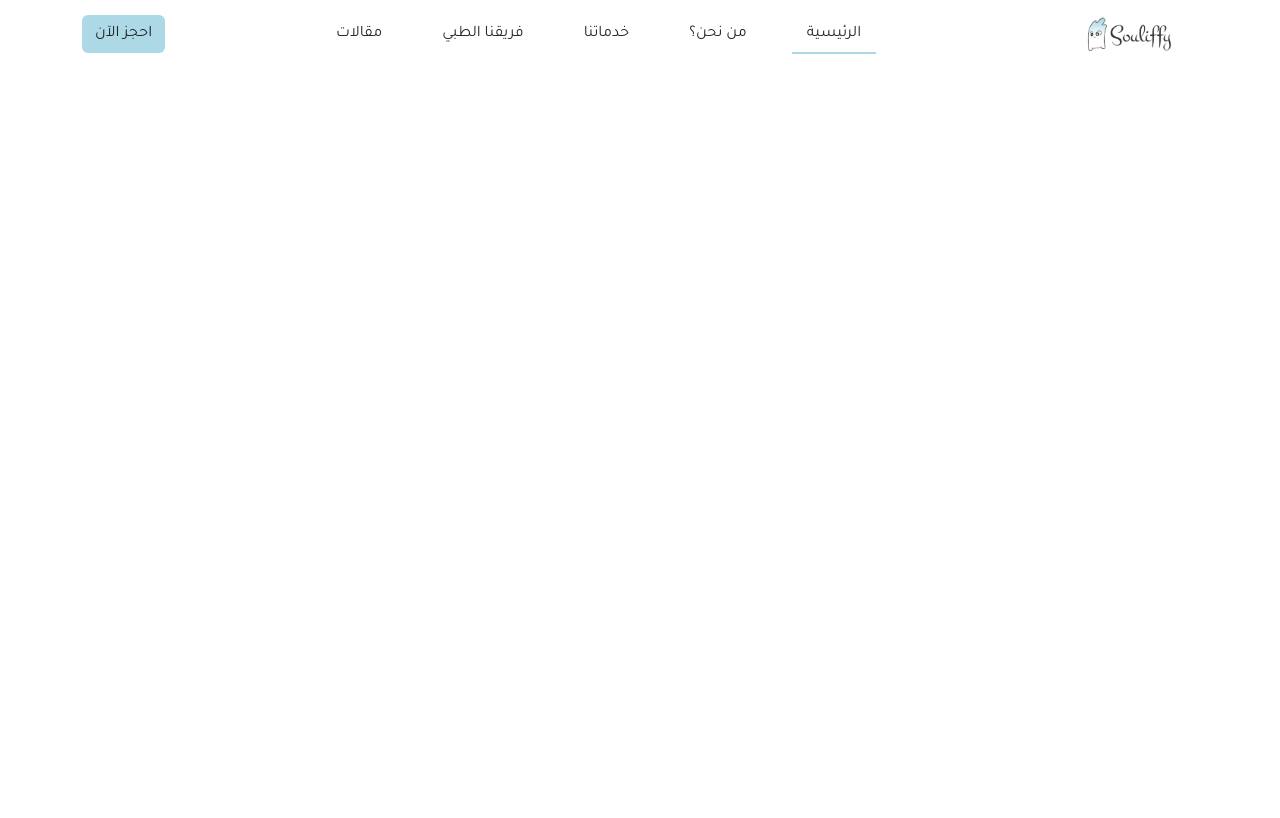
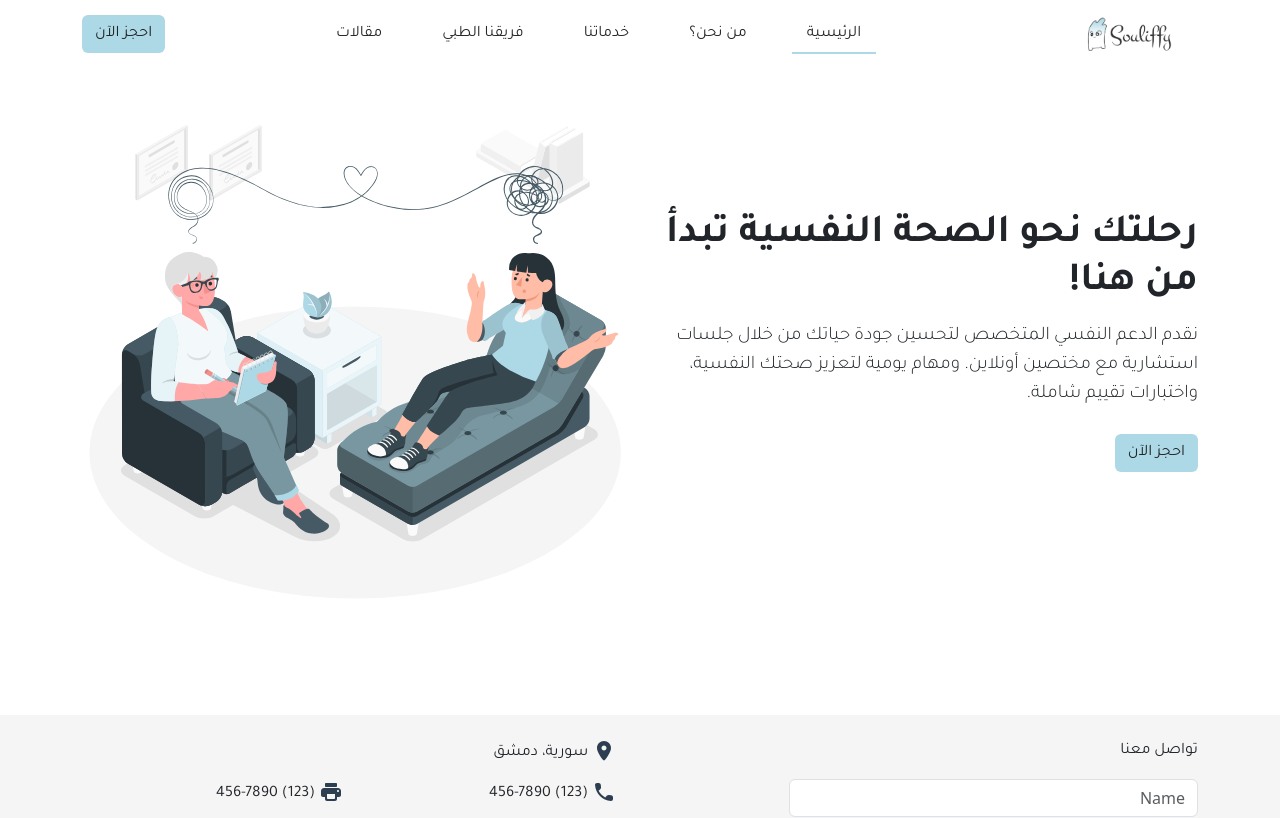
Before and after one commit to Siver29/souliffy, a React (Create React App) app: page /home in a window 1280 px wide. Shown: the top 818 px of the page. Built offline with nearby package versions, Linux system fonts and the light colour scheme.

Commit message:
HeroSection

```diff
--- a/src/App.js
+++ b/src/App.js
@@ -11,7 +11,7 @@ function App() {
       <div className="App">
         <Navbar />
         <Routes>
-        {/* <Route path="/" exact component={HomePage} /> */}
+        <Route path="/home" exact element={<HomePage/>} />
           <Route path="/" element={<Reservation />} />
         </Routes>
       </div>
--- a/src/Components/UserComponents/HeroSection/Hero.css
+++ b/src/Components/UserComponents/HeroSection/Hero.css
@@ -0,0 +1,48 @@
+.btn-primary-blue {
+    background-color: var(--primary-blue-color);
+    color: white;
+    font-family: "Tajawal", sans-serif;
+    padding: 10px 20px;
+    border-radius: 5px;
+    transition: background-color 0.3s ease;
+}
+
+.btn-primary-blue:hover {
+    background-color: var(--primary-blue-hover-color);
+}
+
+.btn-primary-blue:active {
+    background-color: var(--primary-blue-active-color);
+}
+
+h1,
+p {
+    font-family: "Tajawal", sans-serif;
+}
+
+.rtl-text {
+    direction: rtl;
+    text-align: right;
+}
+
+h1.rtl-text {
+    font-size: 2.5rem;
+    font-weight: bold;
+    font-family: "Tajawal", sans-serif;
+}
+
+p.rtl-text {
+    font-size: 1.2rem;
+    font-family: "Tajawal", sans-serif;
+}
+
+
+@media (max-width: 767px) {
+    h1.rtl-text {
+        font-size: 2rem;
+    }
+
+    p.rtl-text {
+        font-size: 1rem;
+    }
+}
--- a/src/Components/UserComponents/HeroSection/Hero.js
+++ b/src/Components/UserComponents/HeroSection/Hero.js
@@ -1,11 +1,28 @@
-import React from 'react'
+import React from 'react';
+import './Hero.css'; // Import your custom CSS for additional styling if needed
+import PrimaryButton from '../PrimaryButton/PrimaryButton';
 
 const Hero = () => {
   return (
-    <div>
+    <div className="container">
+      <div className="row align-items-center">
+        <div className="col-lg-6 order-2 order-lg-1 text-center text-lg-right">
+          <h1 className="display-4 rtl-text"> {/* Added rtl-text class */}
+            رحلتك نحو الصحة النفسية تبدأ من هنا!
+          </h1>
+          <p className="lead mt-3 mb-4 rtl-text"> {/* Added rtl-text class */}
+            نقدم الدعم النفسي المتخصص لتحسين جودة حياتك من خلال جلسات استشارية مع مختصين أونلاين. ومهام يومية لتعزيز صحتك النفسية، واختبارات تقييم شاملة.
+          </p>
+          <div className='d-flex align-items-start'>
+            <PrimaryButton />
+          </div>
+        </div>
+        <div className="col-lg-6 order-1 order-lg-2 text-center">
+          <img src="/Assets/svg/Hero.svg" alt="Hero Illustration" className="img-fluid" />
+        </div>
+      </div>
+    </div>
+  );
+};
 
-    </div>
-  )
-}
-
-export default Hero
+export default Hero;
--- a/src/Components/UserComponents/Navbar/Navbar.css
+++ b/src/Components/UserComponents/Navbar/Navbar.css
@@ -1,6 +1,5 @@
 .header_section {
   background-color: #ffffff;
-  margin-bottom: 40px;
 }
 
 .header_section .container-fluid {
--- a/src/Components/UserComponents/PrimaryButton/PrimaryButton.css
+++ b/src/Components/UserComponents/PrimaryButton/PrimaryButton.css
@@ -6,6 +6,7 @@
 
 .primary-btn:hover {
     background-color: var(--secondary-green-color) !important;
+    color: white;
 }
 
 .primary-btn:active {
--- a/src/Pages/UserPages/HomePage/HomePage.js
+++ b/src/Pages/UserPages/HomePage/HomePage.js
@@ -1,14 +1,14 @@
 import React from 'react'
 import Footer from '../../../Components/UserComponents/Footer/Footer'
-import Navbar from '../../../Components/UserComponents/Navbar/Navbar'
+import Hero from '../../../Components/UserComponents/HeroSection/Hero'
 import TestmonialsBox from '../../../Components/UserComponents/TestimonialsBox/TestimonialsBox'
 import TestimonialsContainer from '../../../Components/UserComponents/TestimonialsContainer/TestimonialsContainer'
 
 const HomePage = () => {
   return (
     <div>
-      <Navbar/>
-      <TestimonialsContainer/>
+      <Hero/>
+      {/* <TestimonialsContainer/> */}
       <Footer/>
     </div>
   )
--- a/src/index.css
+++ b/src/index.css
@@ -1,6 +1,7 @@
 @import url('https://fonts.googleapis.com/css2?family=Roboto&family=Tajawal:wght@200;300;400;500;700;800;900&display=swap');
 
 :root{
+  --primary-blue-color: #ADD8E6;
   --primary-blue-color: #ADD8E6;
   --secondary-green-color: #8DA57E;
   --secondary-pink-color: #F4C2C2;
```
Also changed, not shown: public/assets/svg/Hero.svg (added).
